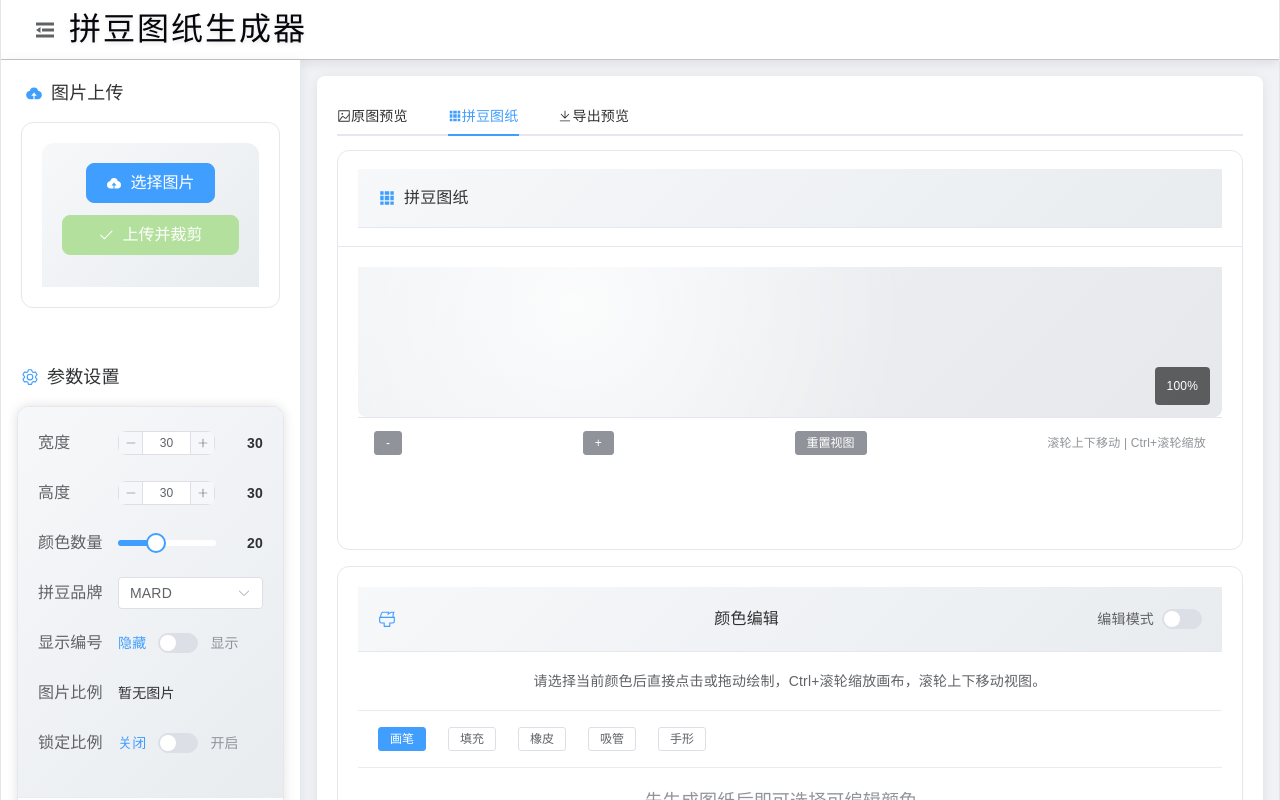
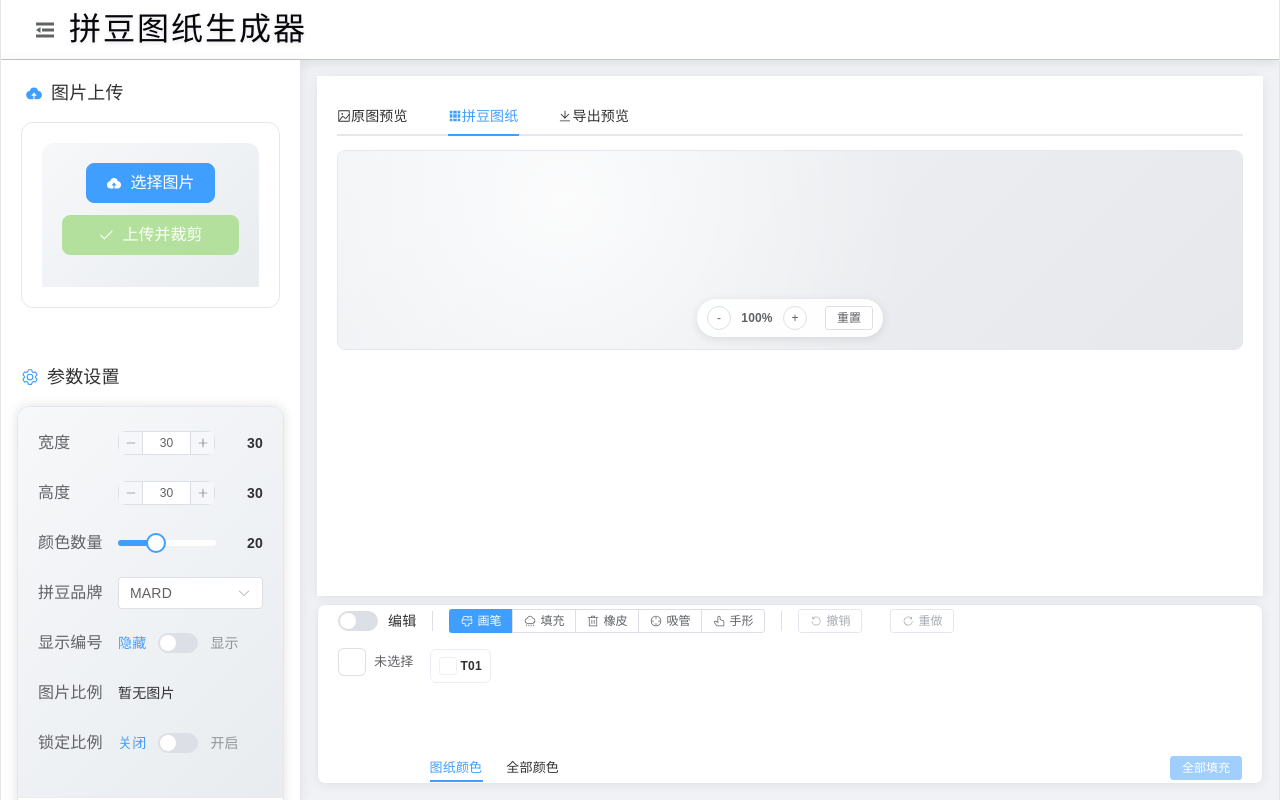
Before and after one commit to DerilJust/DDG, a Vue app: page / in a window 1280 px wide. Both pictures are taken after a click on the tab "拼豆图纸". Built offline with nearby package versions, Linux system fonts and the light colour scheme; a web font is replaced by a local one.

Commit message:
refactor: enhance UI components and improve color editing functionality

```diff
--- a/src/App.vue
+++ b/src/App.vue
@@ -1,6 +1,6 @@
 <template>
   <div class="app-container">
-    <el-container>
+    <el-container class="root-container">
       <el-header height="60px" class="header">
         <div class="header-content">
           <el-button size="small" @click="toggleSidebar" class="collapse-btn">
@@ -24,10 +24,9 @@
           <Controls @generate="generatePattern" @download="downloadPattern" />
           <PatternInfo />
         </el-aside>
+        <div class="main-wrapper">
           <el-main class="main">
-          <!-- 标签页切换 -->
             <el-tabs v-model="activeTab" class="main-tabs">
-            <!-- 原图预览标签页 -->
               <el-tab-pane label="原图预览" name="original">
                 <template #label>
                   <el-icon>
@@ -38,7 +37,6 @@
                 <SourceImageCard />
               </el-tab-pane>
 
-            <!-- 拼豆图纸标签页 -->
               <el-tab-pane label="拼豆图纸" name="pattern">
                 <template #label>
                   <el-icon>
@@ -47,12 +45,8 @@
                   拼豆图纸
                 </template>
                 <PreviewSection ref="previewSection" />
-              <div class="pattern-editor-panel">
-                <EditPalette />
-              </div>
               </el-tab-pane>
 
-            <!-- 导出预览标签页 -->
               <el-tab-pane label="导出预览" name="export">
                 <template #label>
                   <el-icon>
@@ -64,6 +58,13 @@
               </el-tab-pane>
             </el-tabs>
           </el-main>
+          <el-footer height="180px" class="editor-footer">
+            <EditPalette :palette="effectivePalette" :brand-palette="brandPalette" :active-color="selectedEditColor" :edit-mode="editMode"
+              :selected-tool="selectedTool" :can-undo="undoStack.length > 0" :can-redo="redoStack.length > 0"
+              @select="onEditSelectColor" @fill-all="onEditFillAll" @undo="onEditUndo" @redo="onEditRedo"
+              @update:edit-mode="appStore.setEditMode($event)" @update:selected-tool="appStore.setSelectedTool($event)" />
+          </el-footer>
+        </div>
       </el-container>
     </el-container>
 
@@ -71,8 +72,10 @@
 </template>
 
 <script setup lang="ts">
-import { onMounted, ref } from 'vue';
+import { computed, onMounted, ref } from 'vue';
+import { storeToRefs } from 'pinia';
 import { useAppStore } from './store/appStore';
+import { buildBrandPalette } from './utils/patternUtils';
 import UploadSection from './components/UploadSection.vue';
 import Controls from './components/Controls.vue';
 import PreviewSection from './components/PreviewSection.vue';
@@ -83,6 +86,19 @@ import ExportPreview from './components/ExportPreview.vue';
 import { Fold, Expand, Picture, Grid, Download } from '@element-plus/icons-vue';
 
 const appStore = useAppStore();
+const {
+  editMode,
+  selectedTool,
+  selectedEditColor,
+  undoStack,
+  redoStack,
+  effectivePalette,
+  perlerColors,
+  selectedBrand
+} = storeToRefs(appStore);
+
+const brandPalette = computed(() => buildBrandPalette(perlerColors.value, selectedBrand.value));
+
 const previewSection = ref<InstanceType<typeof PreviewSection> | null>(null);
 const isCollapsed = ref(false);
 const activeTab = ref('original');
@@ -111,6 +127,22 @@ const downloadPattern = (): void => {
   link.download = 'perler-pattern.png';
   link.href = canvas.toDataURL('image/png');
   link.click();
+};
+
+const onEditSelectColor = (color: typeof selectedEditColor.value) => {
+  appStore.setSelectedEditColor(color);
+};
+
+const onEditFillAll = () => {
+  appStore.handleFillAll();
+};
+
+const onEditUndo = () => {
+  appStore.undo();
+};
+
+const onEditRedo = () => {
+  appStore.redo();
 };
 </script>
 
@@ -196,77 +228,30 @@ h1.title {
   box-sizing: border-box;
 }
 
-.edit-aside {
-  background-color: white;
-  border-left: 1px solid #e4e7ed;
-  padding: 20px;
-  overflow-y: auto;
-  box-shadow: -2px 0 12px 0 rgba(0, 0, 0, 0.05);
-  transition: all 0.3s ease;
+.root-container {
+  height: 100%;
+}
+
+.root-container>.el-container {
+  flex: 1;
+  min-height: 0;
+}
+
+.main-wrapper {
+  flex: 1;
   display: flex;
   flex-direction: column;
-  gap: 20px;
-  height: 100%;
-  box-sizing: border-box;
-}
-
-.edit-panel {
-  width: 100%;
-}
-
-.edit-title {
-  margin-bottom: 12px;
-}
-
-.edit-card {
-  width: 100%;
-  border-radius: 12px;
-}
-
-.palette-grid {
-  display: grid;
-  grid-template-columns: repeat(2, minmax(0, 1fr));
-  gap: 10px;
-  margin-top: 16px;
-}
-
-.palette-item {
-  display: flex;
-  align-items: center;
-  gap: 10px;
-  padding: 10px 12px;
-  border: 1px solid #e9edf3;
-  border-radius: 10px;
-  cursor: pointer;
-  transition: all 0.2s ease;
-}
-
-.palette-item.active {
-  border-color: #409eff;
-  box-shadow: 0 0 0 2px rgba(64, 158, 255, 0.12);
-}
-
-.palette-swatch {
-  width: 24px;
-  height: 24px;
-  border-radius: 6px;
-  border: 1px solid rgba(0, 0, 0, 0.08);
-}
-
-.edit-actions {
-  display: flex;
-  justify-content: flex-start;
-  margin-top: 16px;
+  min-width: 0;
 }
 
 .main {
   background: white;
-  border-radius: 8px;
-  margin: 16px;
+  margin: 16px 16px 0 16px;
   box-shadow: 0 2px 12px 0 rgba(0, 0, 0, 0.08);
   overflow: hidden;
   display: flex;
   flex-direction: column;
+  flex: 1;
 }
 
 .main-tabs {
@@ -348,16 +333,6 @@ h1.title {
   padding: 0 4px;
 }
 
-.el-container {
-  height: 100%;
-  width: 100%;
-  min-height: 100%;
-}
-
-.el-container.is-vertical {
-  height: 100%;
-  min-height: 100%;
-}
 
 /* 自定义滚动条 */
 ::-webkit-scrollbar {
@@ -379,11 +354,13 @@ h1.title {
   background: #a8a8a8;
 }
 
-.pattern-editor-panel {
-  margin-top: 16px;
-}
-
-.pattern-editor-panel :deep(.palette-card) {
-  border-radius: 12px;
+.editor-footer {
+  flex-shrink: 0;
+  margin: 8px 16px 16px 16px;
+  padding: 10px 16px;
+  background: #fff;
+  border: 1px solid #e4e7ed;
+  border-radius: 8px;
+  box-shadow: 0 2px 12px 0 rgba(0, 0, 0, 0.06);
 }
 </style>
--- a/src/components/EditPalette.vue
+++ b/src/components/EditPalette.vue
@@ -1,69 +1,106 @@
 <template>
-    <el-card class="palette-card" shadow="hover">
-        <div class="card-header">
-            <el-icon class="title-icon">
-                <Brush />
-            </el-icon>
-            <span>颜色编辑</span>
-            <div class="edit-switch">
-                <span>编辑模式</span>
-                <el-switch v-model="localEditMode" />
+  <div class="editor-bar">
+    <div class="editor-row editor-tool-row">
+      <el-switch v-model="localEditMode" active-text="编辑" />
+
+      <span class="tool-sep"></span>
+
+      <el-button-group class="tool-group">
+        <el-button size="small" :icon="Brush" :type="localSelectedTool === 'brush' ? 'primary' : 'default'" @click="selectTool('brush')">画笔</el-button>
+        <el-button size="small" :icon="Pouring" :type="localSelectedTool === 'fill' ? 'primary' : 'default'" @click="selectTool('fill')">填充</el-button>
+        <el-button size="small" :icon="Delete" :type="localSelectedTool === 'eraser' ? 'primary' : 'default'" @click="selectTool('eraser')">橡皮</el-button>
+        <el-button size="small" :icon="Aim" :type="localSelectedTool === 'eyedropper' ? 'primary' : 'default'" @click="selectTool('eyedropper')">吸管</el-button>
+        <el-button size="small" :icon="Pointer" :type="localSelectedTool === 'pan' ? 'primary' : 'default'" @click="selectTool('pan')">手形</el-button>
+      </el-button-group>
+
+      <span class="tool-sep"></span>
+
+      <el-button size="small" :icon="RefreshLeft" @click="undo" :disabled="!canUndo">撤销</el-button>
+      <el-button size="small" :icon="RefreshRight" @click="redo" :disabled="!canRedo">重做</el-button>
+    </div>
+
+    <div class="editor-row editor-color-row">
+      <div class="current-color">
+        <div class="color-swatch" :style="{ backgroundColor: activeColorHex || '#fff' }"></div>
+        <span class="color-label">{{ activeColorHex || '未选择' }}</span>
+      </div>
+
+      <div class="palette-area">
+        <el-tabs v-model="activeTab" class="palette-tabs">
+          <el-tab-pane label="图纸颜色" name="drawing">
+            <div class="palette-strip">
+              <div v-for="item in activePalette" :key="item.code" class="palette-chip"
+                :class="{ active: item.color.hex === activeColorHex }"
+                @click="selectColor(item.color)"
+                :title="`${item.code} (${item.count}颗)`">
+                <div class="chip-swatch" :style="{ backgroundColor: item.color.hex }"></div>
+                <span class="chip-code">{{ item.code }}</span>
+              </div>
+              <div v-if="!activePalette.length" class="palette-empty-hint">
+                先生成图纸后即可选择颜色
               </div>
             </div>
-
-        <div class="palette-description">
-            请选择当前颜色后直接点击或拖动绘制，Ctrl+滚轮缩放画布，滚轮上下移动视图。
-        </div>
-
-        <div v-if="activeColorHex" class="current-color-panel">
-            <div class="current-color-swatch" :style="{ backgroundColor: activeColorHex }"></div>
-            <div class="current-color-label">当前颜色: {{ activeColorHex }}</div>
-        </div>
-
-
-        <div class="tool-panel">
-            <el-button size="small" :type="localSelectedTool === 'brush' ? 'primary' : 'default'" @click="selectTool('brush')">画笔</el-button>
-            <el-button size="small" :type="localSelectedTool === 'fill' ? 'primary' : 'default'" @click="selectTool('fill')">填充</el-button>
-            <el-button size="small" :type="localSelectedTool === 'eraser' ? 'primary' : 'default'" @click="selectTool('eraser')">橡皮</el-button>
-            <el-button size="small" :type="localSelectedTool === 'eyedropper' ? 'primary' : 'default'" @click="selectTool('eyedropper')">吸管</el-button>
-            <el-button size="small" :type="localSelectedTool === 'pan' ? 'primary' : 'default'" @click="selectTool('pan')">手形</el-button>
-        </div>
-
-        <div v-if="palette.length" class="palette-grid">
-            <div v-for="item in palette" :key="item.code" class="palette-item"
-                :class="{ active: item.color.hex === activeColorHex }" @click="selectColor(item.color)">
-                <div class="swatch" :style="{ backgroundColor: item.color.hex }"></div>
-                <div class="palette-info">
-                    <div class="palette-code">{{ item.code }}</div>
-                    <div class="palette-count">{{ item.count }}颗</div>
+          </el-tab-pane>
+          <el-tab-pane label="全部颜色" name="brand">
+            <div class="palette-grid">
+              <div v-for="family in colorFamilies" :key="family.prefix" class="color-family">
+                <div class="family-label">{{ family.name }} <span class="family-prefix">({{ family.prefix }})</span></div>
+                <div class="family-chips">
+                  <div v-for="item in family.items" :key="item.code" class="palette-chip"
+                    :class="{ active: item.color.hex === activeColorHex }"
+                    @click="selectColor(item.color)"
+                    :title="item.code">
+                    <div class="chip-swatch" :style="{ backgroundColor: item.color.hex }"></div>
+                    <span class="chip-code">{{ item.code }}</span>
                   </div>
                 </div>
               </div>
-        <div v-else class="palette-empty">
-            先生成图纸后即可选择可编辑颜色。
+            </div>
+          </el-tab-pane>
+        </el-tabs>
       </div>
 
-        <div class="tool-footer">
-            <el-button size="small" @click="undo" :disabled="!canUndo">撤销</el-button>
-            <el-button size="small" @click="redo" :disabled="!canRedo">重做</el-button>
+      <el-button type="primary" size="small" class="fill-all-btn" @click="fillAll" :disabled="!activeColorHex">全部填充</el-button>
     </div>
-
-        <div class="palette-footer">
-            <el-button type="primary" size="small" @click="fillAll" :disabled="!activeColorHex">
-                全部填充选中色
-            </el-button>
   </div>
-    </el-card>
 </template>
 
 <script setup lang="ts">
-import { computed } from 'vue';
+import { computed, ref } from 'vue';
+import { Brush, Pouring, Delete, Aim, Pointer, RefreshLeft, RefreshRight } from '@element-plus/icons-vue';
 import type { PropType } from 'vue';
-import { Brush } from '@element-plus/icons-vue';
 import type { PerlerColor, PaletteItem, ColorInfo } from '../utils/patternUtils';
+
+const COLOR_FAMILY_MAP: Record<string, string> = {
+  'A': '黄色系',
+  'B': '绿色系',
+  'C': '浅色系',
+  'D': '蓝色系',
+  'E': '粉色系',
+  'F': '红色系',
+  'G': '橙色系',
+  'H': '灰白色系',
+  'M': '灰绿色系',
+  'P': '混色系',
+  'Q': '特殊色系',
+  'R': '红橙色系',
+  'T': '特殊色系',
+  'Y': '棕色系',
+  'ZG': '珠光色系',
+};
+
+interface ColorFamily {
+  prefix: string;
+  name: string;
+  items: PaletteItem[];
+}
 
 const props = defineProps({
   palette: {
+    type: Array as PropType<PaletteItem[]>,
+    default: () => []
+  },
+  brandPalette: {
     type: Array as PropType<PaletteItem[]>,
     default: () => []
   },
@@ -100,6 +137,30 @@ const localSelectedTool = computed<'brush' | 'fill' | 'pan' | 'eraser' | 'eyedro
   set: (val) => emit('update:selectedTool', val)
 });
 
+const activeTab = ref<'drawing' | 'brand'>('drawing');
+
+const activePalette = computed<PaletteItem[]>(() => {
+  if (!props.palette || !props.palette.length) return [];
+  return props.palette.filter(item => item.count > 0).slice(0, 40);
+});
+
+const colorFamilies = computed<ColorFamily[]>(() => {
+  const groups: Record<string, PaletteItem[]> = {};
+  for (const item of props.brandPalette) {
+    const prefix = item.code.replace(/[0-9]/g, '');
+    if (!groups[prefix]) groups[prefix] = [];
+    groups[prefix].push(item);
+  }
+  const order = Object.keys(COLOR_FAMILY_MAP);
+  return order
+    .filter(p => groups[p])
+    .map(p => ({
+      prefix: p,
+      name: COLOR_FAMILY_MAP[p],
+      items: groups[p]
+    }));
+});
+
 const selectTool = (tool: 'brush' | 'fill' | 'pan' | 'eraser' | 'eyedropper'): void => {
   localSelectedTool.value = tool;
 };
@@ -122,161 +183,198 @@ const redo = (): void => {
 </script>
 
 <style scoped>
-.palette-card {
-    width: 100%;
-    border-radius: 12px;
+.editor-bar {
+  display: flex;
+  flex-direction: column;
+  gap: 8px;
+  height: 100%;
 }
 
-.card-header {
+.editor-row {
   display: flex;
   align-items: center;
-    justify-content: space-between;
-    gap: 8px;
-    font-size: 16px;
-    font-weight: bold;
-    color: #303133;
-    padding: 16px 20px;
-    background: linear-gradient(135deg, #f6f8fa 0%, #e9ecef 100%);
-    border-bottom: 1px solid #e4e7ed;
+  gap: 16px;
+  width: 100%;
 }
 
-.edit-switch {
+.editor-tool-row {
+  flex-shrink: 0;
+}
+
+.editor-color-row {
+  flex: 1;
+  min-height: 0;
+  align-items: stretch;
+}
+
+.palette-area {
+  flex: 1;
+  min-width: 0;
+  display: flex;
+  flex-direction: column;
+  overflow: hidden;
+}
+
+.current-color {
   display: flex;
   align-items: center;
   gap: 8px;
-    color: #606266;
-    font-size: 14px;
+  flex-shrink: 0;
+  align-self: flex-start;
+  margin-top: 3px;
 }
 
-.title-icon {
-    font-size: 18px;
-    color: #409eff;
+.color-swatch {
+  width: 28px;
+  height: 28px;
+  border-radius: 6px;
+  border: 1px solid rgba(0, 0, 0, 0.12);
+  flex-shrink: 0;
 }
 
-.palette-description {
-    padding: 16px 20px;
+.color-label {
+  font-size: 13px;
   color: #606266;
-    font-size: 14px;
-    border-bottom: 1px solid #e8edf3;
+  font-weight: 600;
+  white-space: nowrap;
 }
 
-.mode-panel {
+.tool-group {
   display: flex;
-    gap: 10px;
-    padding: 16px 20px;
-    background: #ffffff;
-    border-bottom: 1px solid #e8edf3;
 }
 
-.mode-button {
-    display: flex;
-    align-items: center;
-    gap: 6px;
-    color: #606266;
-    border: 1px solid transparent;
+.tool-sep {
+  width: 1px;
+  height: 20px;
+  background: #dcdfe6;
+  flex-shrink: 0;
+  align-self: center;
 }
 
-.mode-button.active {
-    color: #409eff;
-    border-color: #409eff;
-    background-color: rgba(64, 158, 255, 0.08);
+.palette-tabs {
+  display: flex;
+  flex-direction: column;
+  height: 100%;
+}
+
+.palette-tabs :deep(.el-tabs__header) {
+  margin-bottom: 2px;
+}
+.palette-tabs :deep(.el-tabs__item) {
+  font-size: 13px;
+  height: 28px;
+  line-height: 28px;
+  padding: 0 12px;
+}
+.palette-tabs :deep(.el-tabs__nav-wrap::after) {
+  display: none;
+}
+
+.palette-tabs :deep(.el-tabs__content) {
+  flex: 1;
+  min-height: 0;
+  overflow: hidden;
+}
+
+.palette-tabs :deep(.el-tab-pane) {
+  height: 100%;
+}
+
+.palette-strip {
+  display: flex;
+  flex-wrap: wrap;
+  gap: 6px;
+  height: 100%;
+  overflow-y: auto;
+  overflow-x: hidden;
+  padding: 4px 0;
+  align-content: flex-start;
+}
+
+.palette-strip::-webkit-scrollbar {
+  width: 4px;
 }
 
 .palette-grid {
-    display: grid;
-    grid-template-columns: repeat(2, minmax(0, 1fr));
-    gap: 10px;
-    padding: 16px 20px 0;
+  height: 100%;
+  overflow-y: auto;
+  padding: 4px 0;
 }
 
-.palette-item {
+.palette-grid::-webkit-scrollbar {
+  width: 4px;
+}
+
+.color-family {
+  margin-bottom: 8px;
+}
+
+.family-label {
+  font-size: 12px;
+  font-weight: 700;
+  color: #606266;
+  margin-bottom: 4px;
+  padding-left: 2px;
+}
+
+.family-prefix {
+  font-weight: 400;
+  color: #909399;
+  font-size: 11px;
+}
+
+.family-chips {
+  display: flex;
+  flex-wrap: wrap;
+  gap: 4px;
+}
+
+.palette-chip {
   display: flex;
   align-items: center;
-    gap: 12px;
-    padding: 12px 14px;
+  gap: 4px;
+  padding: 3px 8px;
   border: 1px solid #e9edf3;
-    border-radius: 10px;
+  border-radius: 6px;
   cursor: pointer;
-    transition: all 0.2s ease;
-    background: #fff;
+  flex-shrink: 0;
+  transition: all 0.15s;
 }
 
-.palette-item.active {
-    border-color: #409eff;
-    box-shadow: 0 0 0 3px rgba(64, 158, 255, 0.12);
+.palette-chip:hover {
+  background: #f5f7fa;
 }
 
-.palette-item:hover {
-    transform: translateY(-1px);
+.palette-chip.active {
+  border-color: #409eff;
+  box-shadow: 0 0 0 2px rgba(64, 158, 255, 0.15);
 }
 
-.swatch {
-    width: 28px;
-    height: 28px;
-    border-radius: 8px;
-    border: 1px solid rgba(0, 0, 0, 0.08);
+.chip-swatch {
+  width: 18px;
+  height: 18px;
+  border-radius: 4px;
+  border: 1px solid rgba(0, 0, 0, 0.06);
 }
 
-.palette-info {
-    display: flex;
-    flex-direction: column;
-    gap: 2px;
-}
-
-.palette-code {
+.chip-code {
+  font-size: 12px;
   color: #303133;
   font-weight: 600;
 }
 
-.palette-count {
+.palette-empty-hint {
+  font-size: 13px;
   color: #909399;
-    font-size: 13px;
+  padding: 4px 0;
+  white-space: nowrap;
 }
 
-.palette-empty {
-    padding: 20px;
-    color: #909399;
-    text-align: center;
+.fill-all-btn {
+  flex-shrink: 0;
+  align-self: flex-end;
+  margin-bottom: 3px;
 }
 
-.palette-footer {
-    padding: 16px 20px 20px;
-}
 
-.current-color-panel {
-    display: flex;
-    align-items: center;
-    gap: 12px;
-    padding: 16px 20px;
-    background: #fff;
-    border-bottom: 1px solid #e8edf3;
-}
-
-.current-color-swatch {
-    width: 28px;
-    height: 28px;
-    border-radius: 8px;
-    border: 1px solid rgba(0, 0, 0, 0.08);
-}
-
-.current-color-label {
-    color: #303133;
-    font-weight: 600;
-}
-
-.tool-panel {
-    display: flex;
-    flex-wrap: wrap;
-    gap: 10px;
-    padding: 16px 20px;
-    background: #ffffff;
-    border-bottom: 1px solid #e8edf3;
-}
-
-.tool-footer {
-    display: flex;
-    align-items: center;
-    gap: 10px;
-    padding: 16px 20px 0;
-}
 </style>
--- a/src/components/PreviewSection.vue
+++ b/src/components/PreviewSection.vue
@@ -1,16 +1,6 @@
 <template>
   <div class="preview-section">
-    <el-card class="preview-card" shadow="hover">
-      <template #header>
-        <div class="card-header">
-          <el-icon class="header-icon">
-            <Grid />
-          </el-icon>
-          <span>拼豆图纸</span>
-        </div>
-      </template>
-
-      <!-- Canvas容器：支持缩放和平移 -->
+    <div class="canvas-wrapper">
       <div class="canvas-container" ref="containerRef"
         @wheel.prevent="handleWheel"
         @mousedown="handleMouseDown"
@@ -19,7 +9,6 @@
         @mouseleave="handleMouseUp"
         :style="{ cursor: isDragging ? 'grabbing' : 'grab' }">
 
-        <!-- 变换容器：通过CSS transform实现缩放和平移 -->
         <div :style="transformStyle">
           <canvas ref="patternCanvas" id="pattern-canvas" class="pattern-canvas"
             @pointerdown.stop="handleCanvasPointerDown"
@@ -29,23 +18,16 @@
           </canvas>
         </div>
 
-        <!-- 单个格子选中覆盖层 -->
         <div v-if="selectedCell" class="selection-overlay" :style="selectedCellStyle"></div>
 
-        <!-- 缩放比例提示 -->
-        <div class="zoom-info">{{ Math.round(scale * 100) }}%</div>
+        <div class="floating-controls">
+          <el-button size="small" circle @click="zoomOut" title="缩小">-</el-button>
+          <span class="zoom-display">{{ Math.round(scale * 100) }}%</span>
+          <el-button size="small" circle @click="zoomIn" title="放大">+</el-button>
+          <el-button size="small" @click="resetViewport" title="重置视图">重置</el-button>
+        </div>
       </div>
-
-      <!-- 控制按钮 -->
-      <div class="canvas-controls">
-        <el-button type="info" size="small" @click="zoomOut">-</el-button>
-        <el-button type="info" size="small" @click="zoomIn">+</el-button>
-        <el-button type="info" size="small" @click="resetViewport">
-          重置视图
-        </el-button>
-        <span class="control-hint">滚轮上下移动 | Ctrl+滚轮缩放</span>
-      </div>
-    </el-card>
+    </div>
   </div>
 </template>
 
@@ -53,7 +35,7 @@
 import { computed, ref, watch } from 'vue';
 import { useAppStore } from '../store/appStore';
 import { storeToRefs } from 'pinia';
-import { Grid } from '@element-plus/icons-vue';
+
 import { drawPatternToCanvas } from '../utils/patternRenderer';
 
 interface Point {
@@ -270,39 +252,16 @@ defineExpose({
   display: flex;
   gap: 20px;
   flex: 1;
-  min-height: 400px;
+  min-height: 200px;
 }
 
-.preview-card {
+.canvas-wrapper {
   flex: 1;
-  min-width: 400px;
-  border-radius: 12px;
-  overflow: hidden;
-  transition: all 0.3s ease;
   display: flex;
   flex-direction: column;
-}
-
-.preview-card:hover {
-  transform: translateY(-2px);
-  box-shadow: 0 6px 20px 0 rgba(0, 0, 0, 0.15);
-}
-
-.card-header {
-  display: flex;
-  align-items: center;
-  gap: 8px;
-  font-size: 16px;
-  font-weight: bold;
-  color: #303133;
-  padding: 16px 20px;
-  background: linear-gradient(135deg, #f6f8fa 0%, #e9ecef 100%);
-  border-bottom: 1px solid #e4e7ed;
-}
-
-.header-icon {
-  font-size: 18px;
-  color: #409EFF;
+  border-radius: 8px;
+  overflow: hidden;
+  border: 1px solid #e4e7ed;
 }
 
 /**
@@ -317,7 +276,6 @@ defineExpose({
   background: linear-gradient(135deg, #f0f2f5 0%, #e6e8eb 100%);
   overflow: hidden;
   position: relative;
-  border-radius: 0 0 8px 8px;
 }
 
 .canvas-container::before {
@@ -349,37 +307,27 @@ defineExpose({
   background-color: rgba(64, 158, 255, 0.12);
 }
 
-/**
- * 缩放比例信息提示
- */
-.zoom-info {
+.floating-controls {
   position: absolute;
   bottom: 12px;
-  right: 12px;
-  background: rgba(0, 0, 0, 0.6);
-  color: white;
-  padding: 6px 12px;
-  border-radius: 4px;
-  font-size: 12px;
-  pointer-events: none;
-  z-index: 5;
+  left: 50%;
+  transform: translateX(-50%);
+  display: flex;
+  align-items: center;
+  gap: 6px;
+  background: rgba(255, 255, 255, 0.92);
+  backdrop-filter: blur(6px);
+  padding: 6px 10px;
+  border-radius: 20px;
+  box-shadow: 0 2px 10px rgba(0, 0, 0, 0.1);
+  z-index: 10;
 }
 
-/**
- * Canvas控制按钮
- */
-.canvas-controls {
-  display: flex;
-  align-items: center;
-  justify-content: space-between;
-  padding: 12px 16px;
-  background: white;
-  border-top: 1px solid #e4e7ed;
-}
-
-.control-hint {
+.zoom-display {
   font-size: 12px;
-  color: #909399;
-  margin-left: 12px;
+  color: #606266;
+  min-width: 40px;
+  text-align: center;
+  font-weight: 600;
 }
 </style>
```
Also changed, not shown: .claude/settings.json (added), .claude/settings.local.json (added), src/prompt/4-28.txt (added). Lines whose indentation alone changed are shown as unchanged.
